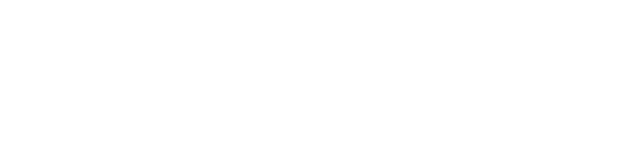
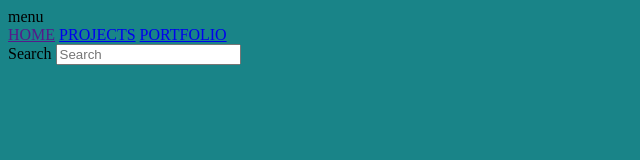
Before and after one commit to orpd0523/practice, a plain HTML site: page index.html in a window 1280 px wide. Shown: the whole page, without its empty margins (0-640 px from the left). Drawn offline with Linux system fonts and the light colour scheme.

Commit message:
created links and class names

```diff
--- a/index.html
+++ b/index.html
@@ -4,9 +4,20 @@
     <meta charset="UTF-8">
     <meta http-equiv="X-UA-Compatible" content="IE=edge">
     <meta name="viewport" content="width=device-width, initial-scale=1.0">
+    <link rel="stylesheet" href="/styles.css" type="text/css">
+    <script src="/scripts.js" type="text/javascript" defer></script>
     <title>Practice</title>
 </head>
 <body>
-
+    <nav class="nav">
+       <div class="nav__menu">menu</div>
+       <a href="" rel="" target="_blank" class="nav__home">HOME</a>
+       <a href="https://github.com/orpd0523" rel="" target="_blank"  class="nav__projects">PROJECTS</a>
+       <a href="https://operez0523-portfolio.netlify.app/" rel="" target="_blank"  class="nav__portfolio">PORTFOLIO</a>
+       <div class="nav__home"></div>
+        <label class="nav__label">Search</label>
+        <input class="nav__input" type="text" placeholder="Search">
+    </input>
+    </nav>
 </body>
 </html>
--- /dev/null
+++ b/scripts.js
@@ -0,0 +1 @@
+console.log("I am connected!")
--- a/styles.css
+++ b/styles.css
@@ -0,0 +1,3 @@
+body{
+    background-color: rgb(25, 132, 136);
+}
```
Also changed, not shown: scrypts.js (deleted).
